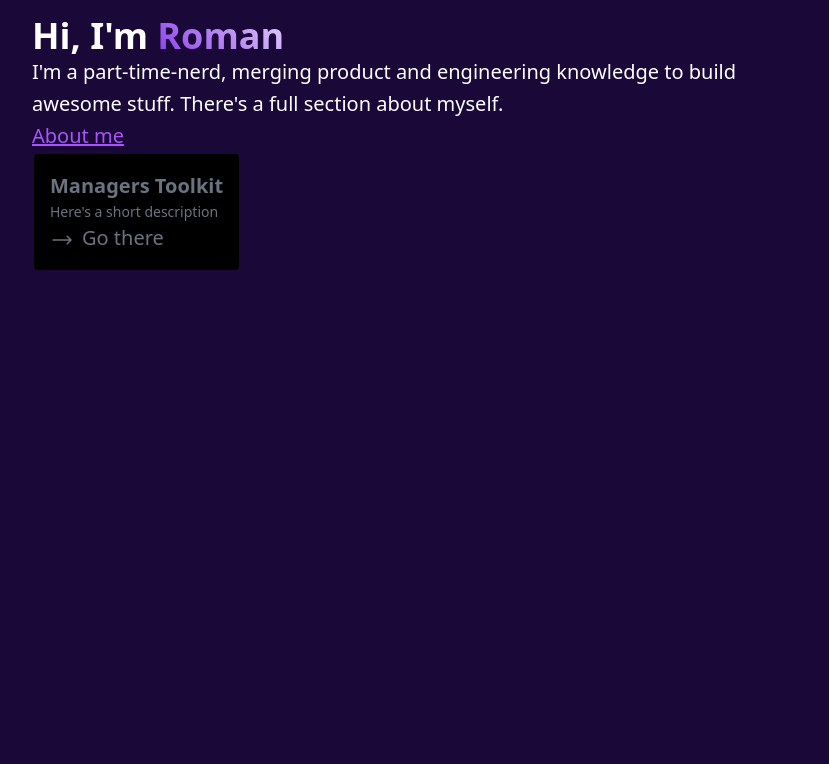
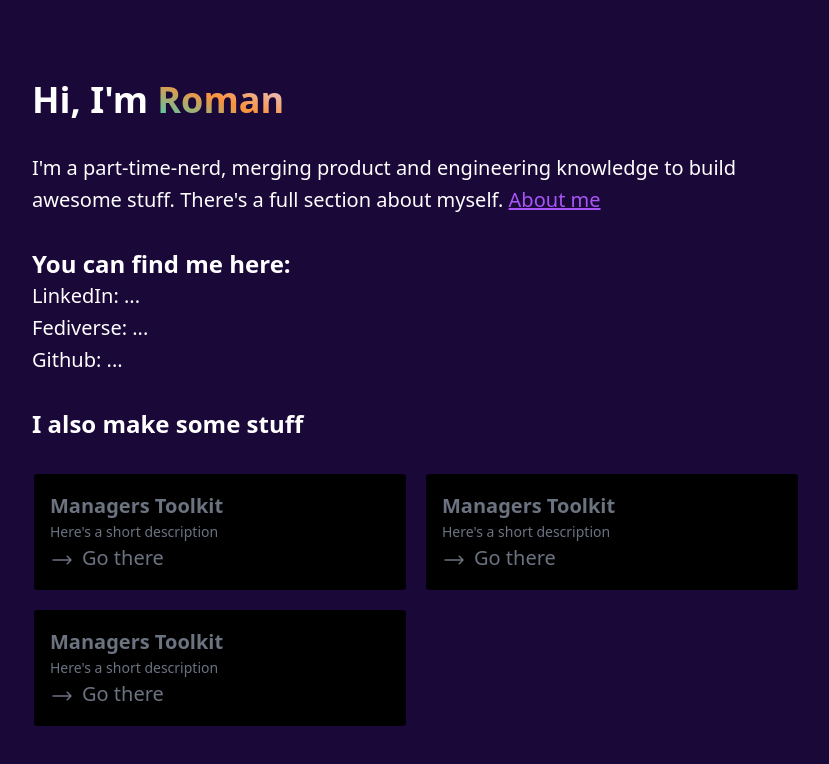
Before and after one commit to codebryo/romankuba.me, an Astro site: page / in a window 1280 px wide. Shown: the whole page, without its empty margins (224-1053 px from the left). Built offline with nearby package versions, Linux system fonts and the light colour scheme; Astro itself is replaced by a stand-in of ours.

Commit message:
feat: playing with content

```diff
--- a/src/pages/index.astro
+++ b/src/pages/index.astro
@@ -4,27 +4,40 @@ import Card from '../components/Card.vue';
 ---
 
 <Layout title="Welcome">
-    <h1>Hi, I'm <span class="text-gradient">Roman</span></h1>
+    <h1 class="mt-16 mb-8">
+        Hi, I'm <span
+            class="bg-clip-text text-transparent bg-gradient-to-tr from-teal-400 via-orange-400 to-violet-200"
+            >Roman</span
+        >
+    </h1>
 
-    <p>
+    <p class="">
         I'm a part-time-nerd, merging product and engineering knowledge to build
         awesome stuff. There's a full section about myself.
+        <a href="/about">About me</a>
     </p>
-    <a href="/about">About me</a>
 
-    <div class="flex">
+    <h2 class="mt-8">You can find me here:</h2>
+
+    <ul>
+        <li>LinkedIn: ...</li>
+        <li>Fediverse: ...</li>
+        <li>Github: ...</li>
+    </ul>
+
+    <h2 class="mt-8">I also make some stuff</h2>
+
+    <div class="grid grid-cols-2 gap-4 mt-8">
+        <Card client:load title="Managers Toolkit">
+            Here's a short description
+        </Card>
+
+        <Card client:load title="Managers Toolkit">
+            Here's a short description
+        </Card>
+
         <Card client:load title="Managers Toolkit">
             Here's a short description
         </Card>
     </div>
 </Layout>
-
-<style>
-    .text-gradient {
-        background-image: var(--accent-gradient);
-        -webkit-background-clip: text;
-        -webkit-text-fill-color: transparent;
-        background-size: 400%;
-        background-position: 0%;
-    }
-</style>
```
